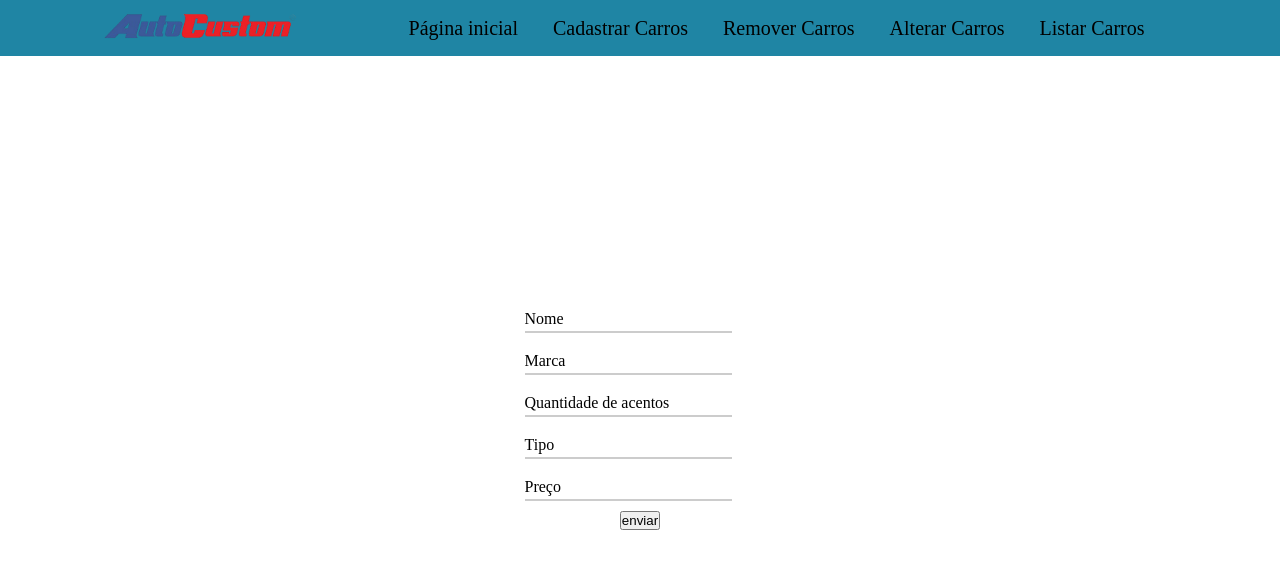
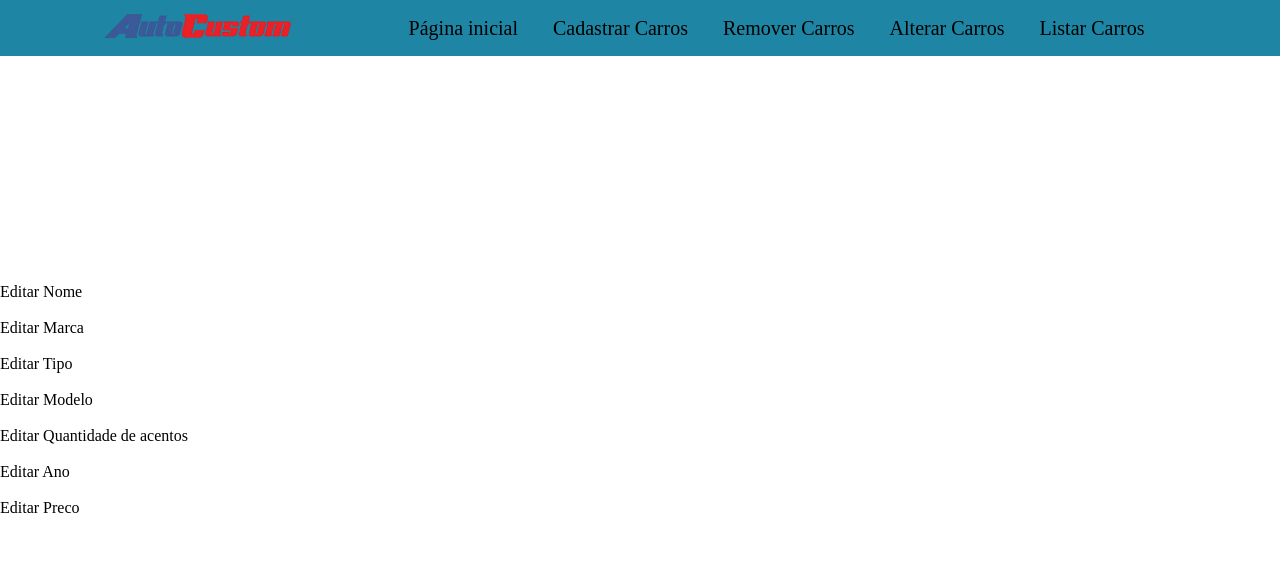
Before and after one commit to Nicollas-Samuel/carro, a website: page alterarCarros.html in a window 1280 px wide. Drawn offline with Linux system fonts and the light colour scheme.

Commit message:
Add files via upload

```diff
--- a/alterarCarros.html
+++ b/alterarCarros.html
@@ -3,10 +3,9 @@
 <head>
     <meta charset="UTF-8">
     <meta name="viewport" content="width=device-width, initial-scale=1.0">
-    <title>AutoCuston</title>
+    <title>AutoCustom</title>
     <link rel="icon" href="AutoCustom_logo.png" type="image/png">
     <link rel="stylesheet" href="style.css">
-    <script src="index.jsX"></script>
 </head>
 <body>
     <header>
@@ -26,38 +25,24 @@
         </div>
     </header>
 
-    <div class="ab">
-        <section class="form-container">
-        <div class="containe">
-            <form action="cadastra.php" method="post">
-                <br/>
-                <div class="input-single">
-                    <input type="text" name="" id="nome-box" class="input" autocomplete="off" required/>
-                    <label for="nome-box">Nome</label>
-                </div>
-
-                <div class="input-single">
-                    <input type="number" name="" id="nome-box" class="input" autocomplete="off" required/>
-                    <label for="numero-box">Marca</label>
-                </div>
-
-                <div class="input-single">
-                    <input type="email" name="" id="nome-box" class="input" autocomplete="off" required/>
-                    <label for="email-box">Quantidade de acentos</label>
-                </div>
-                <div class="input-single">
-                    <input type="text" name="" id="info-box" class="input" autocomplete="off" required/>
-                    <label for="info-box">Tipo</label>
-                </div>
-                <div class="input-single">
-                    <input type="text" name="" id="nome-box" class="input" autocomplete="off" required/>
-                    <label for="info-box">Preço</label>
-                </div>
-                <div class="btn"> <input type="submit" value="enviar"> </div>
-            </form>
+    <main>
+        <div class="alteracao">
+            <nav>
+                <a href="./alteracoes/nome.html"> Editar Nome </br></a>
+            </br>
+                <a href="./alteracoes/marca.html"> Editar Marca </br></a>
+            </br>
+                <a href="./alteracoes/tipo.html"> Editar Tipo </br></a>
+            </br>
+                <a href="./alteracoes/modelo.html"> Editar Modelo </br></a>
+            </br>
+                <a href="./alteracoes/qtAcentos.html"> Editar Quantidade de acentos </br></a>
+            </br>
+                <a href="./alteracoes/ano.html"> Editar Ano </br></a>
+            </br>
+                <a href="./alteracoes/preco.html"> Editar Preco </br></a>
+            </nav>
         </div>
-    </section>
-    </div>
-
+    </main>
 </body>
 </html>
--- a/carros.json
+++ b/carros.json
@@ -2,13 +2,11 @@
     "carro": [
         {"id": 1},
         {"nome": "x5"},
-        {"detalhes": [
         {"marca": "Bmw"},
         {"tipo": "suv"},
         {"modelo": "ss"},
         {"qtAcentos": 5},
         {"ano": 2024},
         {"preco": "200.000"}
-        ]}
     ]
 }
--- a/style.css
+++ b/style.css
@@ -112,7 +112,7 @@ form .input-single .input:valid ~ label{
     font-size: 18px;
 }
 
-.ab {
+.ab{
     display: flex;
     justify-content: center;
     align-items: center;
@@ -131,3 +131,28 @@ form .input-single .input:valid ~ label{
     align-items: center;
     height: 100vh;
 }
+
+.alteracao{
+    display: flex;
+    justify-content:left;
+    align-items: center;
+    height: 100vh;
+    cursor: text;
+}
+
+.alteracao nav a{
+    text-decoration: none;
+    position: relative;
+    color: #000000;
+}
+
+.alter{
+    font-size: 20px;
+}
+
+.voltar{
+    display:inline-block;
+    justify-content:left;
+    align-items: center;
+    cursor: pointer;
+}
```
Also changed, not shown: cadastrarCarros.html (+2 -2 lines), index.js (+46 -29 lines). Lines whose indentation alone changed are shown as unchanged.
